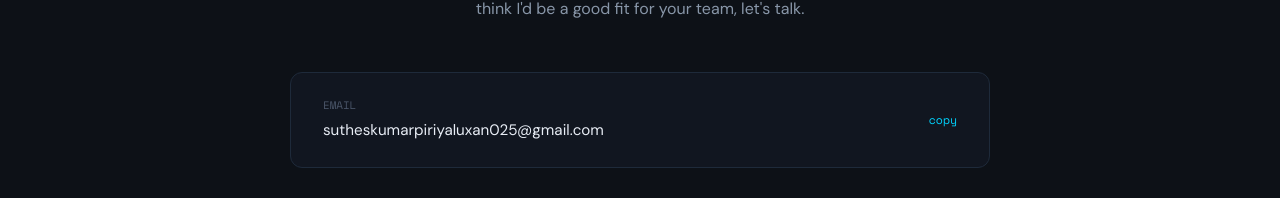
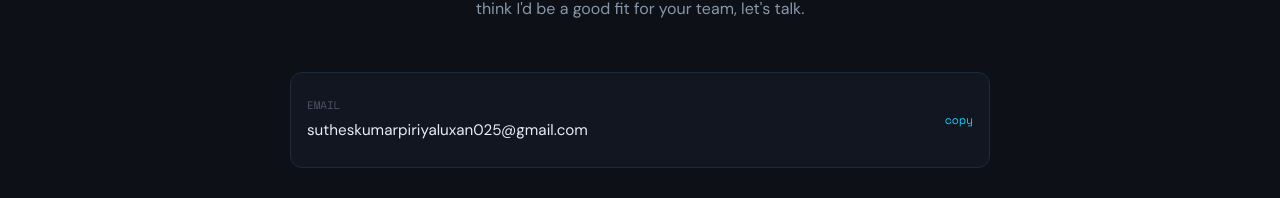
Before and after one commit to piriyaluxan/luxan_Portfolio, a Next.js app: page / in a window 1280 px wide. Shown: the part 5130-5328 px from the top of the page. Built offline with nearby package versions, Linux system fonts and the light colour scheme.

Commit message:
menu res2

```diff
--- a/app/components/Contact.tsx
+++ b/app/components/Contact.tsx
@@ -49,7 +49,7 @@ export default function Contact() {
         <div
           className="card"
           style={{
-            padding: "1.5rem 2rem",
+            padding: "1.5rem 1rem",
             display: "flex",
             alignItems: "center",
             justifyContent: "space-between",
```
